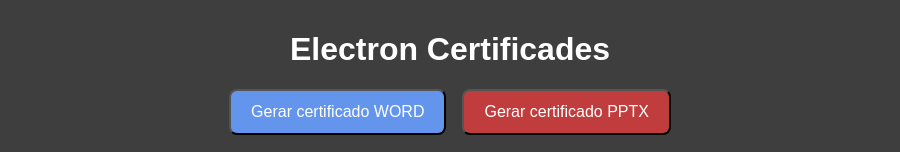
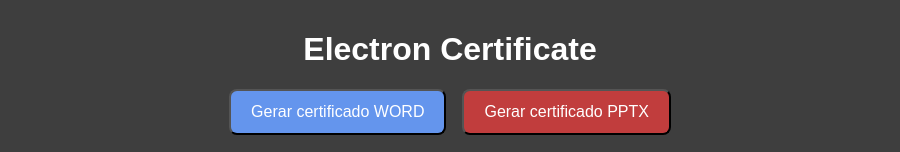
Before and after one commit to renanmaitan/ElectronCertificade, an Electron app: page src/pages/home/index.html in a window 900 px wide. Shown: the top 152 px of the page. Drawn offline with Linux system fonts and the light colour scheme; no server answers.

Commit message:
app name

```diff
--- a/src/pages/home/index.html
+++ b/src/pages/home/index.html
@@ -3,14 +3,14 @@
 
 <head>
     <meta charset="UTF-8">
-    <title>Electron Certificade</title>
+    <title>Electron Certificate</title>
     <link rel="stylesheet" href="./styles.css" type="text/css">
 </head>
 
 <body>
     <div class="container">
         <div class="content">
-            <h1 class="title">Electron Certificades</h1>
+            <h1 class="title">Electron Certificate</h1>
             <div class="group">
                 <button class="btn" id="btnWord">Gerar certificado WORD</button>
                 <button class="btn" id="btnPptx">Gerar certificado PPTX</button>
```
Also changed, not shown: package.json (+24 -5 lines), 2 other files.
